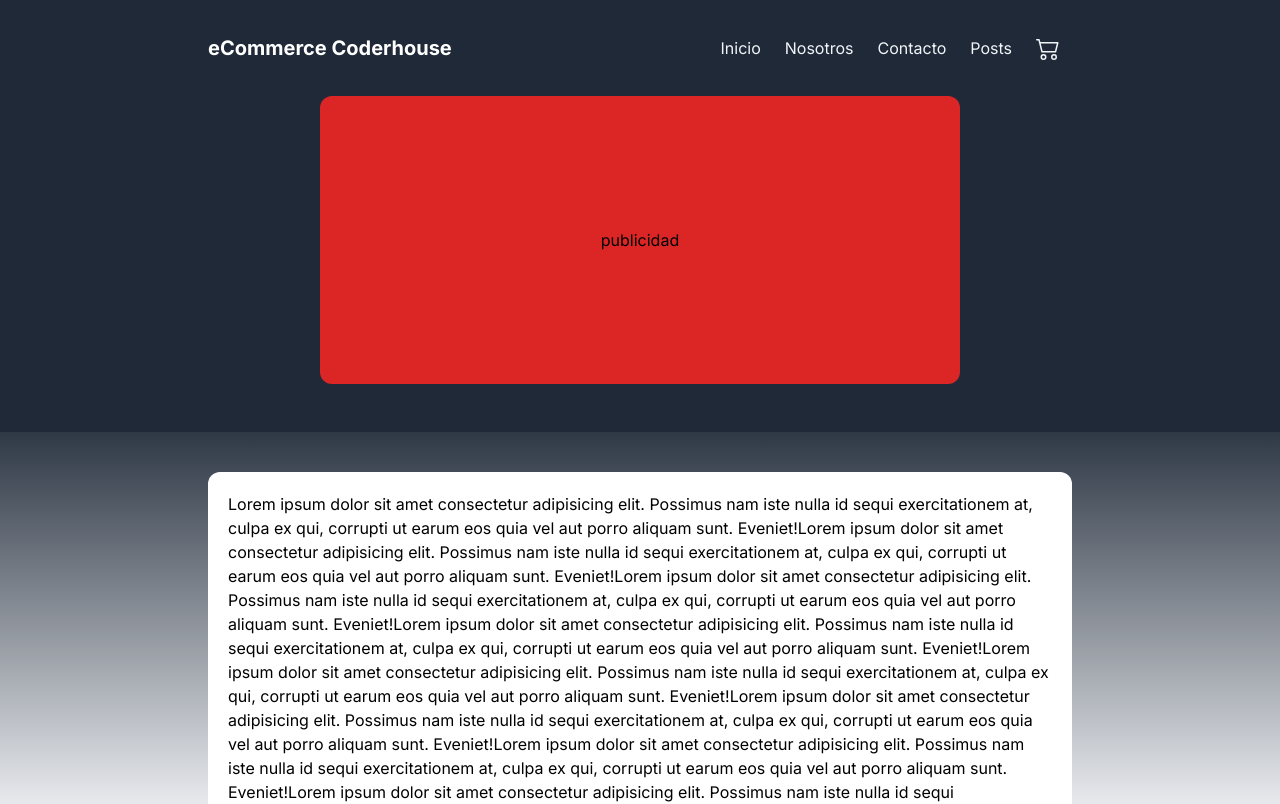
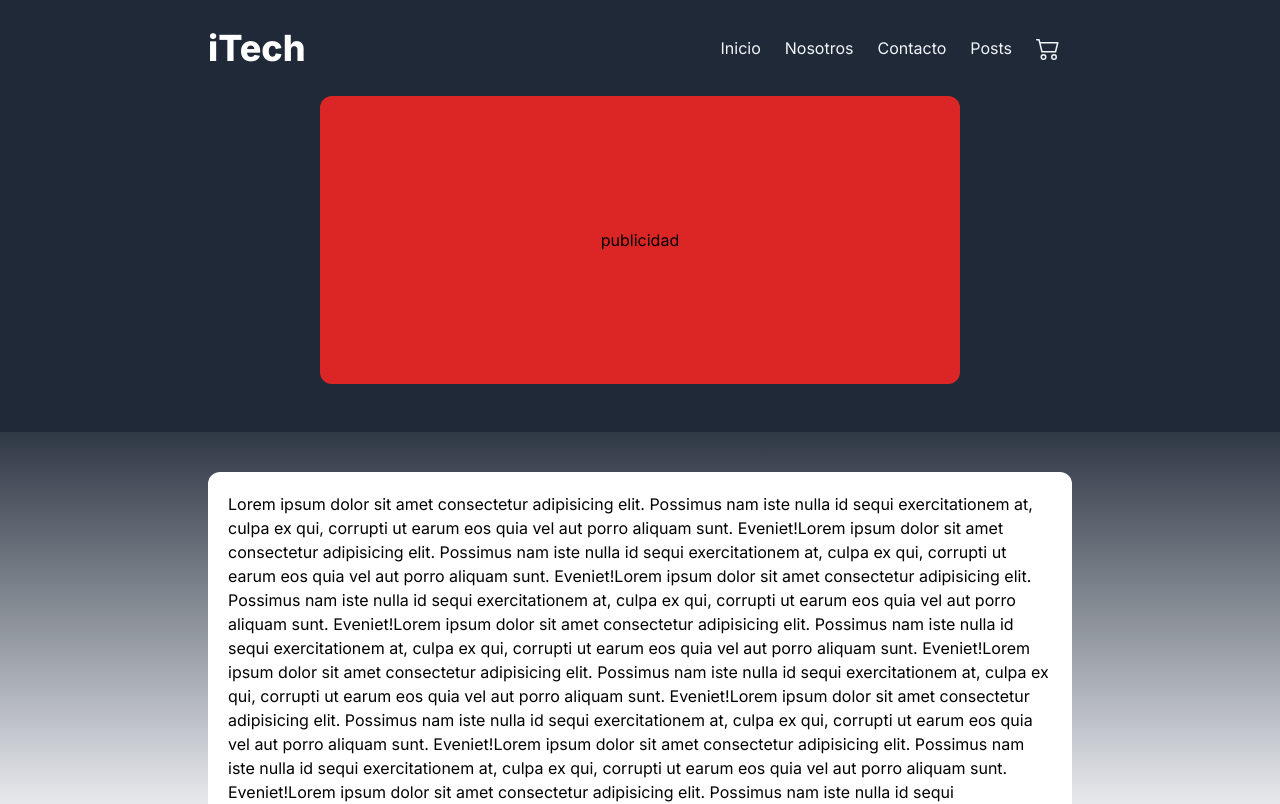
Before and after one commit to MatiasCancina/iTech-eCommerce, a Next.js app: page / in a window 1280 px wide. Shown: the top 804 px of the page. Built offline with nearby package versions, Linux system fonts and the light colour scheme.

Commit message:
add ecommerce name

```diff
--- a/components/NavBar/NavBar.jsx
+++ b/components/NavBar/NavBar.jsx
@@ -31,15 +31,15 @@ export const NavBar = () => {
     },
   ];
 
-  // bg-gradient-to-b from-blue-800 to-[rgb(235, 236, 239)]
-
   return (
     <div className="bg-gray-800 flex justify-center items-center flex-col">
       {/* Desktop Nav */}
-      <nav className=" w-full lg:flex lg:justify-between lg:items-center lg:border-box lg:pt-6 py-6 md:px-32 lg:px-40 xl:px-52 2xl:px-96  hidden select-none">
-        <span className="text-white font-bold text-xl w-1/2">
-          eCommerce Coderhouse
-        </span>
+      <nav className=" w-full lg:flex lg:justify-between lg:items-center lg:border-box lg:pt-6 py-6 md:px-32 lg:px-40 xl:px-52 2xl:px-96 hidden select-none">
+        <div>
+          <span className="text-white font-extrabold text-4xl w-1/2">
+            iTech
+          </span>
+        </div>
         <div className="flex justify-end items-center w-1/2">
           <Link
             href="#"
```
